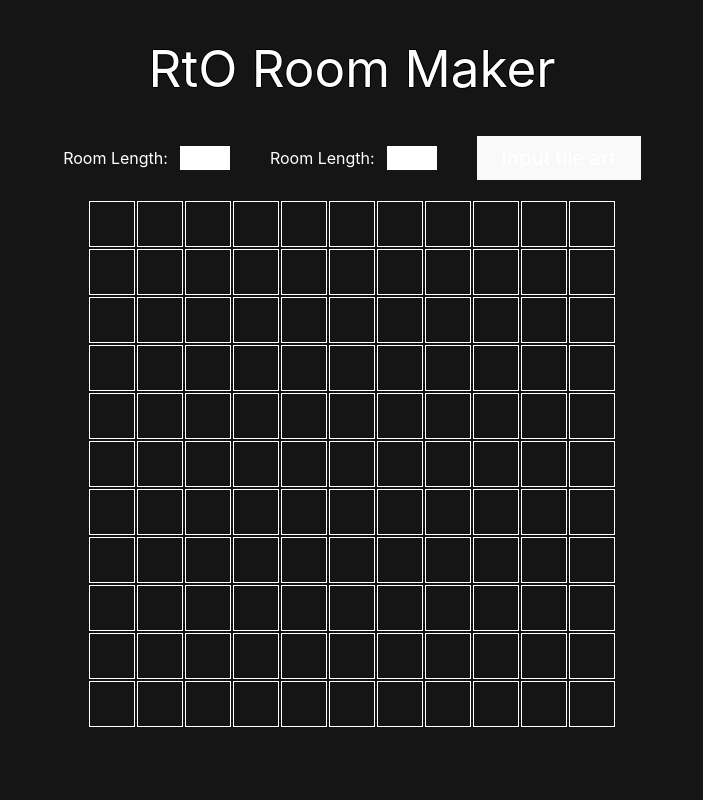
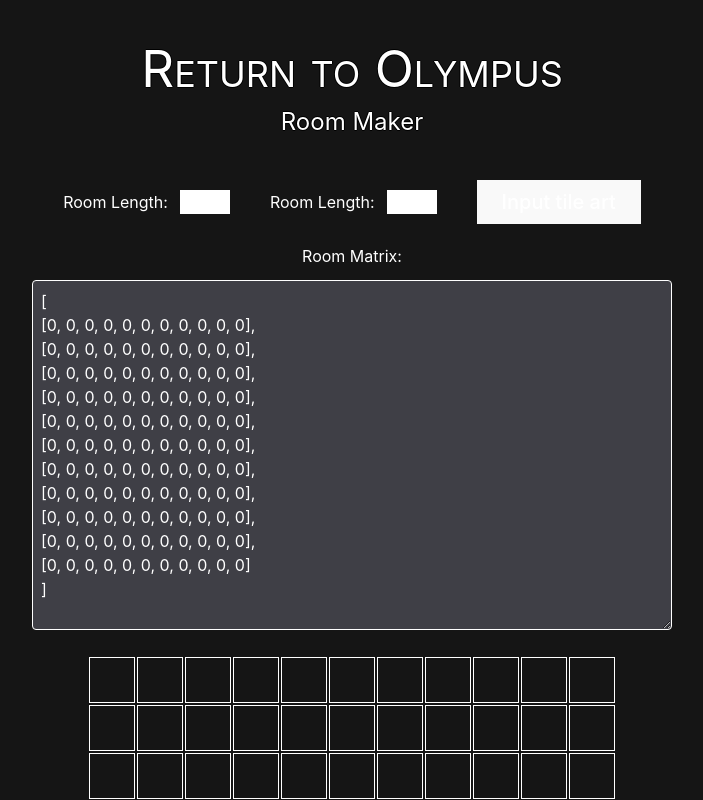
Before and after one commit to codetrifecta/rto-room-maker, a React (Vite) app: page / in a window 1280 px wide. Shown: the top 800 px of the page, without its empty margins (288-991 px from the left). Built offline with nearby package versions, Linux system fonts and the light colour scheme; a web font is replaced by a local one.

Commit message:
Generate room matrix based off input parameters

```diff
--- a/src/App.tsx
+++ b/src/App.tsx
@@ -1,16 +1,50 @@
-import { ChangeEvent, useState } from 'react';
+import { ChangeEvent, useEffect, useState } from 'react';
 import { useAppStore } from './store';
 import { Room } from './Room';
+import { DEFAULT_ROOM_LENGTH, DEFAULT_TILE_SIZE } from './constants';
 
 function App() {
-  const [roomLengthStr, setRoomLengthStr] = useState<string>('15');
-  const [tileSizeStr, setTileSizeStr] = useState<string>('32');
+  const [roomLengthStr, setRoomLengthStr] = useState<string>(
+    DEFAULT_ROOM_LENGTH.toString()
+  );
+  const [tileSizeStr, setTileSizeStr] = useState<string>(
+    DEFAULT_TILE_SIZE.toString()
+  );
   const [file, setFile] = useState<string>();
 
-  const { setRoomLength, setTileSize } = useAppStore();
+  const [roomMatrixStr, setRoomMatrixStr] = useState<string>('');
+
+  const { roomLength, setRoomLength, setTileSize, setRoomMatrix } =
+    useAppStore();
+
+  // When room length input changes, generate default room matrix
+  useEffect(() => {
+    let roomMatrixString = '[\n';
+    for (let row = 0; row < roomLength; row++) {
+      roomMatrixString += '[';
+      for (let col = 0; col < roomLength; col++) {
+        // Create empty room matrix
+        roomMatrixString += '0';
+
+        if (col !== roomLength - 1) {
+          roomMatrixString += ', ';
+        }
+      }
+      roomMatrixString += ']';
+      if (row !== roomLength - 1) {
+        roomMatrixString += ',\n';
+      }
+    }
+
+    roomMatrixString += '\n]';
+
+    setRoomMatrixStr(roomMatrixString);
+    setRoomMatrix(JSON.parse(roomMatrixString));
+  }, [roomLength]);
 
   const handleRoomLengthChange = (val: string) => {
     if (val === '') {
+      setRoomLength(1);
       setRoomLengthStr('0');
       return;
     }
@@ -22,12 +56,20 @@ function App() {
       return;
     }
 
+    if (valInt > 29) {
+      setRoomLength(29);
+      setRoomLengthStr('29');
+      console.error('Room length is too large');
+      return;
+    }
+
     setRoomLength(valInt);
     setRoomLengthStr(valInt.toString());
   };
 
   const handleTileSizeChange = (val: string) => {
     if (val === '') {
+      setTileSize(16);
       setTileSizeStr('0');
       return;
     }
@@ -36,6 +78,13 @@ function App() {
 
     if (Number.isNaN(valInt)) {
       console.error('Not a valid room length input');
+      return;
+    }
+
+    if (valInt > 64) {
+      setTileSize(64);
+      setTileSizeStr('64');
+      console.error('Room length is too large');
       return;
     }
 
@@ -55,8 +104,15 @@ function App() {
   };
 
   return (
-    <div className="flex flex-col items-center">
-      <h1 className="my-10">RtO Room Maker</h1>
+    <div className="flex flex-col items-center pb-20">
+      <div className="my-10">
+        <h1 className="mb-2 uppercase">
+          R<span className="text-4xl">eturn</span>{' '}
+          <span className="text-4xl">to</span> O
+          <span className="text-4xl">lympus</span>
+        </h1>
+        <h2>Room Maker</h2>
+      </div>
       <div className="flex gap-10 mb-5">
         <div className="flex items-center">
           <label className="mr-3">Room Length: </label>
@@ -101,6 +157,19 @@ function App() {
         </div>
       </div>
 
+      <div className="mb-5 relative w-[50%]">
+        <div className="mb-3">
+          <label htmlFor="roomMatrix">Room Matrix:</label>
+        </div>
+        <textarea
+          id="roomMatrix"
+          value={roomMatrixStr}
+          onChange={(e) => setRoomMatrixStr(e.target.value)}
+          className="p-2 bg-zinc-700 text-white border border-white rounded"
+          style={{ width: '100%', height: 350 }}
+        />
+      </div>
+
       <Room />
 
       <img src={file} />
--- a/src/Room.tsx
+++ b/src/Room.tsx
@@ -1,9 +1,10 @@
 import { FC } from 'react';
 import { useAppStore } from './store';
 import clsx from 'clsx';
+import { TILE_TYPE } from './constants';
 
 export const Room: FC = () => {
-  const { roomLength, tileSize, displayGrid } = useAppStore();
+  const { roomLength, tileSize, displayGrid, roomMatrix } = useAppStore();
 
   return (
     <div
@@ -13,22 +14,31 @@ export const Room: FC = () => {
         gridTemplateRows: `repeat(${roomLength}, ${tileSize}px)`,
       }}
     >
-      {Array.from({ length: roomLength * roomLength }, (_, i) => (
-        <Tile key={i} size={tileSize} displayOutline={displayGrid} />
-      ))}
+      {roomMatrix.map((row, rowIndex) =>
+        row.map((tileType, colIndex) => (
+          <Tile
+            key={`${rowIndex}-${colIndex}`}
+            tileType={tileType}
+            size={tileSize}
+            displayOutline={displayGrid}
+          />
+        ))
+      )}
     </div>
   );
 };
 
-const Tile: FC<{ size: number; displayOutline: boolean }> = ({
-  size,
-  displayOutline,
-}) => {
+const Tile: FC<{
+  size: number;
+  displayOutline: boolean;
+  tileType: TILE_TYPE;
+}> = ({ size, displayOutline, tileType = TILE_TYPE.FLOOR }) => {
   return (
     <div className="relative" style={{ width: size, height: size, padding: 1 }}>
       <div
         className={clsx('w-full h-full', {
-          'border border-white': displayOutline,
+          border: displayOutline,
+          'border-white': tileType === TILE_TYPE.FLOOR,
         })}
       ></div>
     </div>
--- /dev/null
+++ b/src/constants.ts
@@ -0,0 +1,9 @@
+export const DEFAULT_ROOM_LENGTH = 11;
+export const DEFAULT_TILE_SIZE = 48;
+
+export enum TILE_TYPE {
+  NULL = -1,
+  FLOOR = 0,
+  WALL = 1,
+  DOOR = 2,
+}
--- a/src/index.css
+++ b/src/index.css
@@ -55,6 +55,7 @@ body {
   place-items: center;
   min-width: 320px;
   min-height: 100vh;
+  background-color: #1a1a1a;
 }
 
 h1 {
@@ -102,7 +103,7 @@ button {
   margin: 0 auto;
   text-align: center;
   position: relative;
-  min-width: 100vw;
+  width: 100vw;
   min-height: 100vh;
 }
 
--- a/src/store.ts
+++ b/src/store.ts
@@ -1,4 +1,5 @@
 import { create } from 'zustand';
+import { DEFAULT_ROOM_LENGTH, DEFAULT_TILE_SIZE } from './constants';
 
 interface AppStore {
   roomLength: number;
@@ -9,15 +10,22 @@ interface AppStore {
 
   displayGrid: boolean;
   setDisplayGrid: (displayGrid: boolean) => void;
+
+  roomMatrix: number[][];
+  setRoomMatrix: (roomMatrix: number[][]) => void;
 }
 
+const DEFAULT_ROOM_MATRIX = Array.from({ length: DEFAULT_ROOM_LENGTH }, () =>
+  Array.from({ length: DEFAULT_ROOM_LENGTH }, () => 0)
+);
+
 export const useAppStore = create<AppStore>((set) => ({
-  roomLength: 11,
+  roomLength: DEFAULT_ROOM_LENGTH,
   setRoomLength: (roomLength: number) => {
     set({ roomLength });
   },
 
-  tileSize: 48,
+  tileSize: DEFAULT_TILE_SIZE,
   setTileSize: (tileSize: number) => {
     set({ tileSize });
   },
@@ -26,4 +34,9 @@ export const useAppStore = create<AppStore>((set) => ({
   setDisplayGrid: (displayGrid: boolean) => {
     set({ displayGrid });
   },
+
+  roomMatrix: DEFAULT_ROOM_MATRIX,
+  setRoomMatrix: (roomMatrix: number[][]) => {
+    set({ roomMatrix });
+  },
 }));
```
Also changed, not shown: 1 other file (tests, documents, lock files or other folders).
